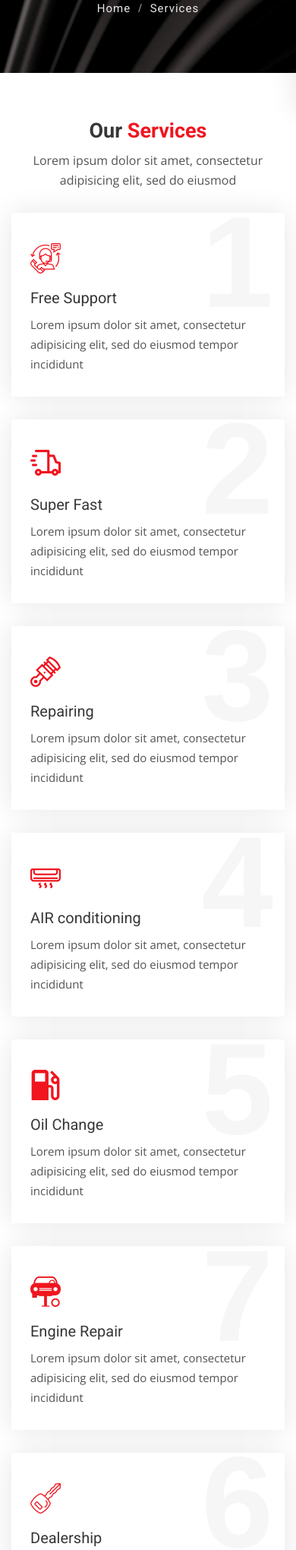
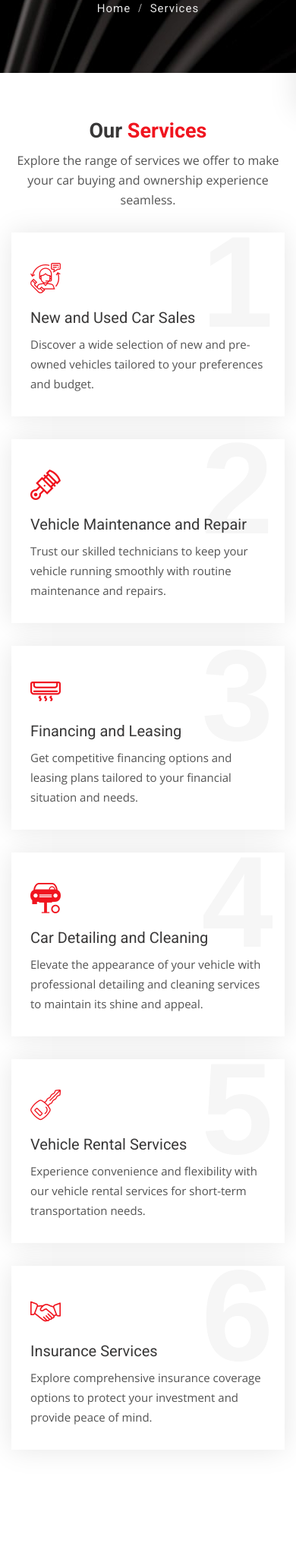
Before and after one commit to mb4y4/DriveWay-Deals, a Django app: page /services in a window 390 px wide. Shown: the part 204-2244 px from the top of the page at 76% size. Run offline with Django 3.2, Linux system fonts and the light colour scheme; parts of the project's set-up code (start-up, migrations or seed data) failed here and were passed over; some libraries are stand-ins or nearby versions; grey boxes are pictures that could not be loaded.

Commit message:
services update

```diff
--- a/templates/pages/services.html
+++ b/templates/pages/services.html
@@ -23,7 +23,7 @@
         <!-- Main title -->
         <div class="main-title text-center">
             <h1>Our <span>Services</span></h1>
-            <p>Lorem ipsum dolor sit amet, consectetur adipisicing elit, sed do eiusmod</p>
+            <p>Explore the range of services we offer to make your car buying and ownership experience seamless.</p>
         </div>
         <div class="row">
             <div class="col-lg-4 col-md-6 col-sm-6">
@@ -33,44 +33,47 @@
                         <i class="flaticon-support-2"></i>
                     </div>
                     <div class="detail">
-                        <h3>Free Support</h3>
-                        <p>Lorem ipsum dolor sit amet, consectetur adipisicing elit, sed do eiusmod tempor incididunt</p>
+                         <h3>New and Used Car Sales</h3>
+                        <p>Discover a wide selection of new and pre-owned vehicles tailored to your preferences and budget.</p>
                     </div>
                 </div>
             </div>
+
             <div class="col-lg-4 col-md-6 col-sm-6">
                 <div class="service-info">
                     <div class="number">2</div>
                     <div class="icon">
-                        <i class="flaticon-speed"></i>
+                        <i class="flaticon-motor"></i>
                     </div>
                     <div class="detail">
-                        <h3>Super Fast</h3>
-                        <p>Lorem ipsum dolor sit amet, consectetur adipisicing elit, sed do eiusmod tempor incididunt</p>
+                        <h3>Vehicle Maintenance and Repair</h3>
+                        <p>Trust our skilled technicians to keep your vehicle running smoothly with routine maintenance and repairs.</p>
                     </div>
                 </div>
             </div>
+
             <div class="col-lg-4 col-md-6 col-sm-6">
                 <div class="service-info">
                     <div class="number">3</div>
                     <div class="icon">
-                        <i class="flaticon-motor"></i>
+                        <i class="flaticon-air-conditioner"></i>
                     </div>
                     <div class="detail">
-                        <h3>Repairing</h3>
-                        <p>Lorem ipsum dolor sit amet, consectetur adipisicing elit, sed do eiusmod tempor incididunt</p>
+                        <h3>Financing and Leasing</h3>
+                        <p>Get competitive financing options and leasing plans tailored to your financial situation and needs.</p>
                     </div>
                 </div>
             </div>
+
             <div class="col-lg-4 col-md-6 col-sm-6">
                 <div class="service-info">
                     <div class="number">4</div>
                     <div class="icon">
-                        <i class="flaticon-air-conditioner"></i>
+                        <i class="flaticon-wheel"></i>
                     </div>
                     <div class="detail">
-                        <h3>AIR conditioning</h3>
-                        <p>Lorem ipsum dolor sit amet, consectetur adipisicing elit, sed do eiusmod tempor incididunt</p>
+                        <h3>Car Detailing and Cleaning</h3>
+                        <p>Elevate the appearance of your vehicle with professional detailing and cleaning services to maintain its shine and appeal.</p>
                     </div>
                 </div>
             </div>
@@ -79,60 +82,24 @@
                 <div class="service-info">
                     <div class="number">5</div>
                     <div class="icon">
-                        <i class="flaticon-fuel"></i>
-                    </div>
-                    <div class="detail">
-                        <h3>Oil Change</h3>
-                        <p>Lorem ipsum dolor sit amet, consectetur adipisicing elit, sed do eiusmod tempor incididunt</p>
-                    </div>
-                </div>
-            </div>
-            <div class="col-lg-4 col-md-6 col-sm-6">
-                <div class="service-info">
-                    <div class="number">7</div>
-                    <div class="icon">
-                        <i class="flaticon-wheel"></i>
-                    </div>
-                    <div class="detail">
-                        <h3>Engine Repair</h3>
-                        <p>Lorem ipsum dolor sit amet, consectetur adipisicing elit, sed do eiusmod tempor incididunt</p>
-                    </div>
-                </div>
-            </div>
-            <div class="col-lg-4 col-md-6 col-sm-6">
-                <div class="service-info">
-                    <div class="number">6</div>
-                    <div class="icon">
                         <i class="flaticon-car-2"></i>
                     </div>
                     <div class="detail">
-                        <h3>Dealership</h3>
-                        <p>Lorem ipsum dolor sit amet, consectetur adipisicing elit, sed do eiusmod tempor incididunt</p>
-                    </div>
-                </div>
-            </div>
-            <div class="col-lg-4 col-md-6 col-sm-6">
-                <div class="service-info">
-                    <div class="number">8</div>
-                    <div class="icon">
-                        <i class="flaticon-lock"></i>
-                    </div>
-                    <div class="detail">
-                        <h3>Security</h3>
-                        <p>Lorem ipsum dolor sit amet, consectetur adipisicing elit, sed do eiusmod tempor incididunt</p>
+                        <h3>Vehicle Rental Services</h3>
+                        <p>Experience convenience and flexibility with our vehicle rental services for short-term transportation needs.</p>
                     </div>
                 </div>
             </div>
 
             <div class="col-lg-4 col-md-6 col-sm-6">
                 <div class="service-info">
-                    <div class="number">9</div>
+                    <div class="number">6</div>
                     <div class="icon">
                         <i class="flaticon-deal"></i>
                     </div>
                     <div class="detail">
-                        <h3>Trusted Agents</h3>
-                        <p>Lorem ipsum dolor sit amet, consectetur adipisicing elit, sed do eiusmod tempor incididunt</p>
+                        <h3>Insurance Services</h3>
+                        <p>Explore comprehensive insurance coverage options to protect your investment and provide peace of mind.</p>
                     </div>
                 </div>
             </div>
@@ -144,24 +111,28 @@
 
 
 <!-- Service center strat -->
+
 <div class="service-center content-area-5">
     <div class="container">
         <div class="row">
             <div class="col-xl-6 col-lg-6 col-md-12 col-sm-12 col-xs-12">
                 <div class="inside-car service-car">
-                    <iframe src="https://www.youtube.com/embed/VA1DH4EiReY" allowfullscreen=""></iframe>
+                    <iframe src="https://www.youtube.com/embed/chkKse7boKw" allowfullscreen=""></iframe>
                 </div>
             </div>
             <div class="col-xl-6 col-lg-6 col-md-12 col-sm-12 col-xs-12">
                 <div class="about-text">
                     <h3>Our Services <span>Video</span></h3>
-                    <p>One morning, when Gregor Samsa woke from troubled dreams, he found himself transformed in his bed into a horrible vermin. He lay on his armour-like back, and if he lifted his head a little he could</p>
-                    <p class="mb-0">morning, when Gregor Samsa woke from troubled dreams, he found himself transformed in his bed into a horrible vermin. He lay on his armour-like back, and if he lifted his head a little he could see himself transformed in his bed</p>
+                    <p>Here at Car Dealer, we pride ourselves on offering a comprehensive range of services tailored to meet all your automotive needs. From our extensive inventory of new and used vehicles, meticulously curated to provide options for every taste and budget, to our dedicated maintenance and repair services performed by skilled technicians using state-of-the-art equipment, we are committed to ensuring your vehicle stays in peak condition. Our financing and leasing options make owning your dream car a reality, with flexible plans designed to suit your individual financial situation.</p>
+                </div>
+                <div class="about-text">
+                    <p>Additionally, our insurance services provide peace of mind, offering comprehensive coverage to protect your investment. For added convenience, we offer vehicle rental services, providing short-term transportation solutions tailored to your requirements. And for those looking to maintain their vehicle's appearance, our professional detailing and cleaning services ensure your car looks as good as new, both inside and out. At [Your Dealership Name], we're not just selling cars; we're delivering a complete automotive experience, centered around quality, reliability, and customer satisfaction.</p>
                 </div>
             </div>
         </div>
     </div>
 </div>
+
 <!-- Service center end -->
 
 {% endblock %}
```
